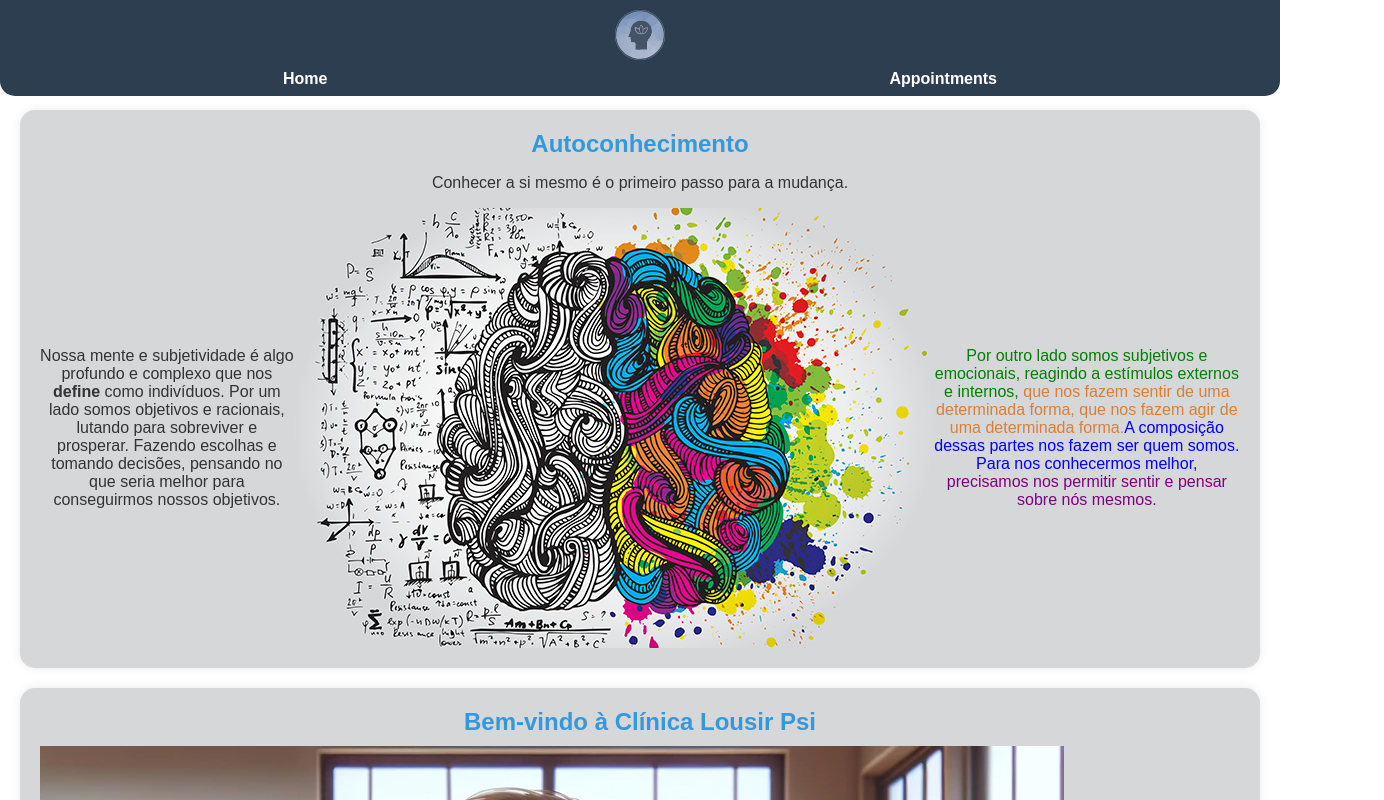
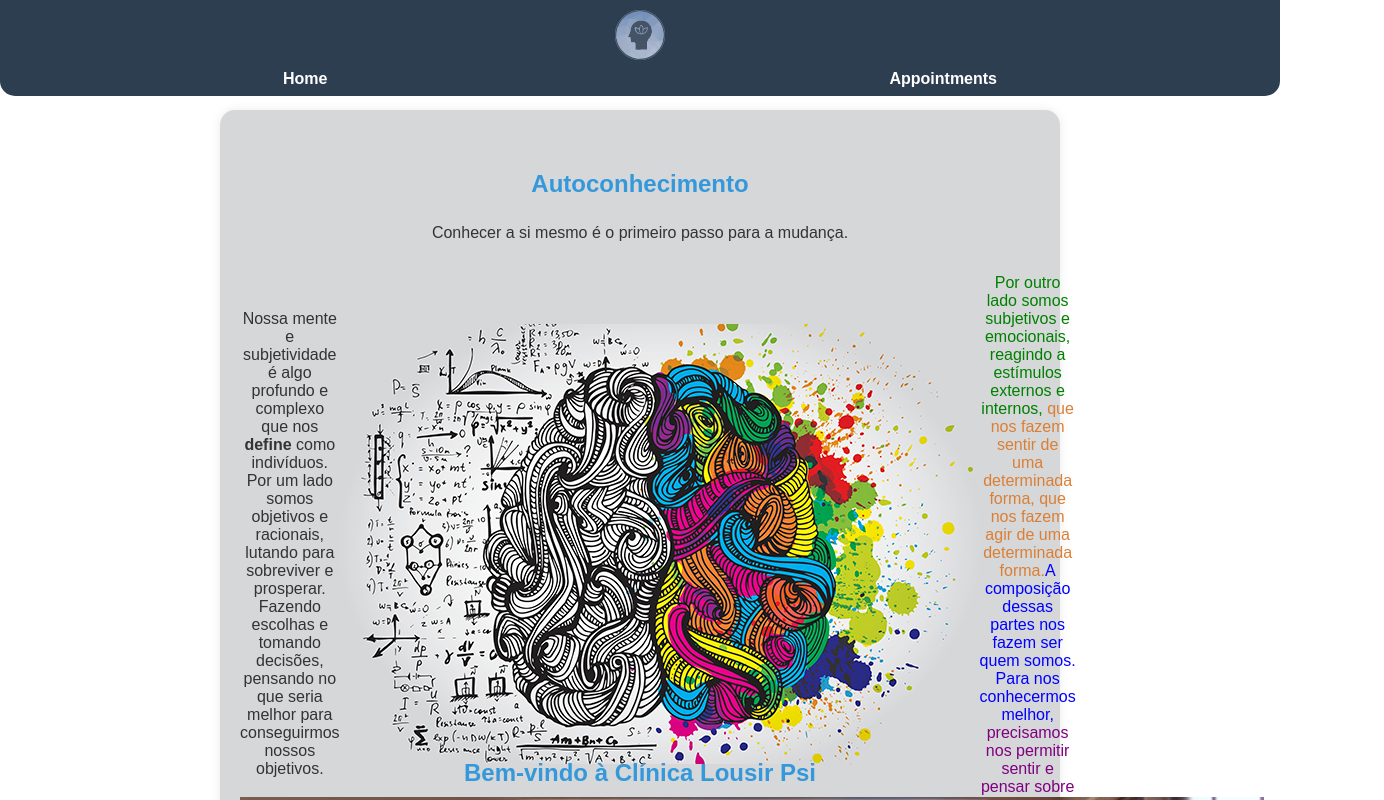
Before and after one commit to Tiagopireseng/ReacTherapist, a React (Create React App) app in the folder reactherapist/: page / in a window 1280 px wide. Shown: the top 800 px of the page, 1384 px wide, since content can reach past the window. Built offline with nearby package versions, Linux system fonts and the light colour scheme; no server answers.

Commit message:
Updated Appointments layout and fixed height

```diff
--- a/reactherapist/src/styles/Appointments.css
+++ b/reactherapist/src/styles/Appointments.css
@@ -1,6 +1,6 @@
 
 .section {
-    max-width: 1200px; /* Set a maximum width for the content */
+    max-width: 800px; /* Set a maximum width for the content */
     margin: 0 auto; /* Center the content horizontally */
     text-align: center; /* Center the text within the section */
     padding: 20px; /* Add some padding for spacing */
@@ -8,6 +8,10 @@
     box-shadow: 0 0 10px rgba(59, 56, 56, 0.1); /* Add a subtle box shadow for depth */
     margin-bottom: 20px; /* Add margin at the bottom for spacing between sections */
     border-radius: 15px;
+    height: 740px;
+    display: flex;
+    flex-direction: column;
+    justify-content: center;
     }
 
 /* Additional styling for specific elements within a section if needed */
```
